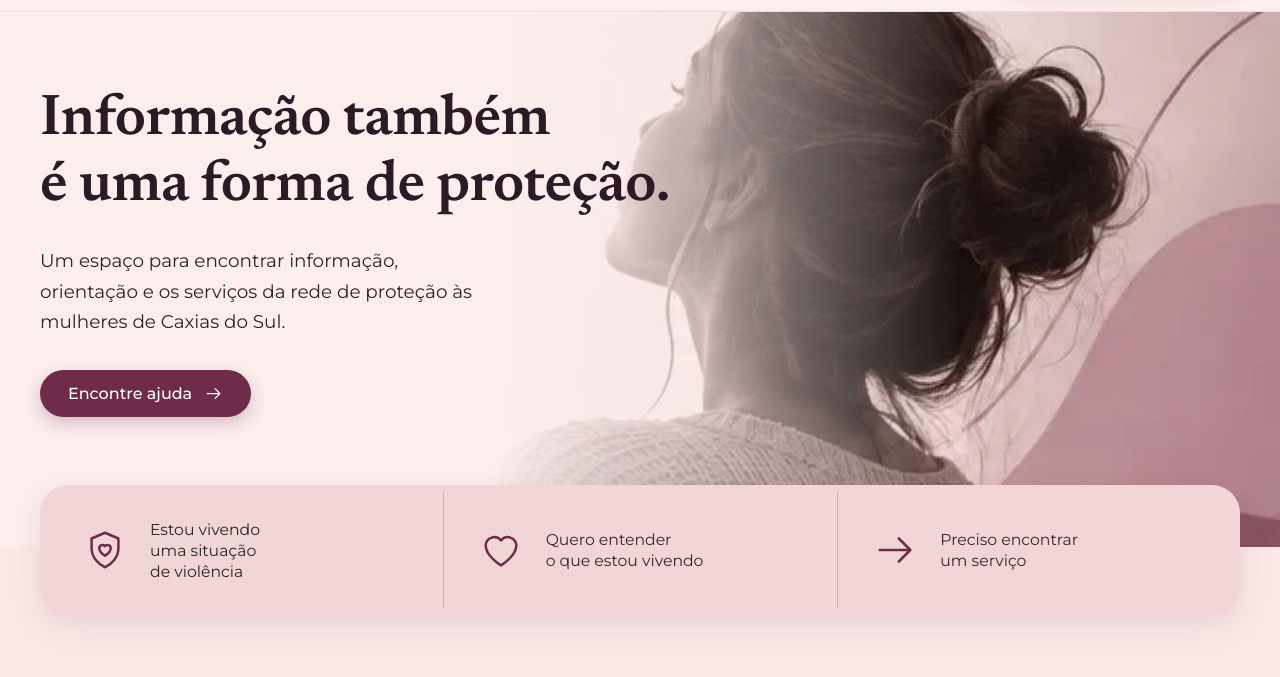
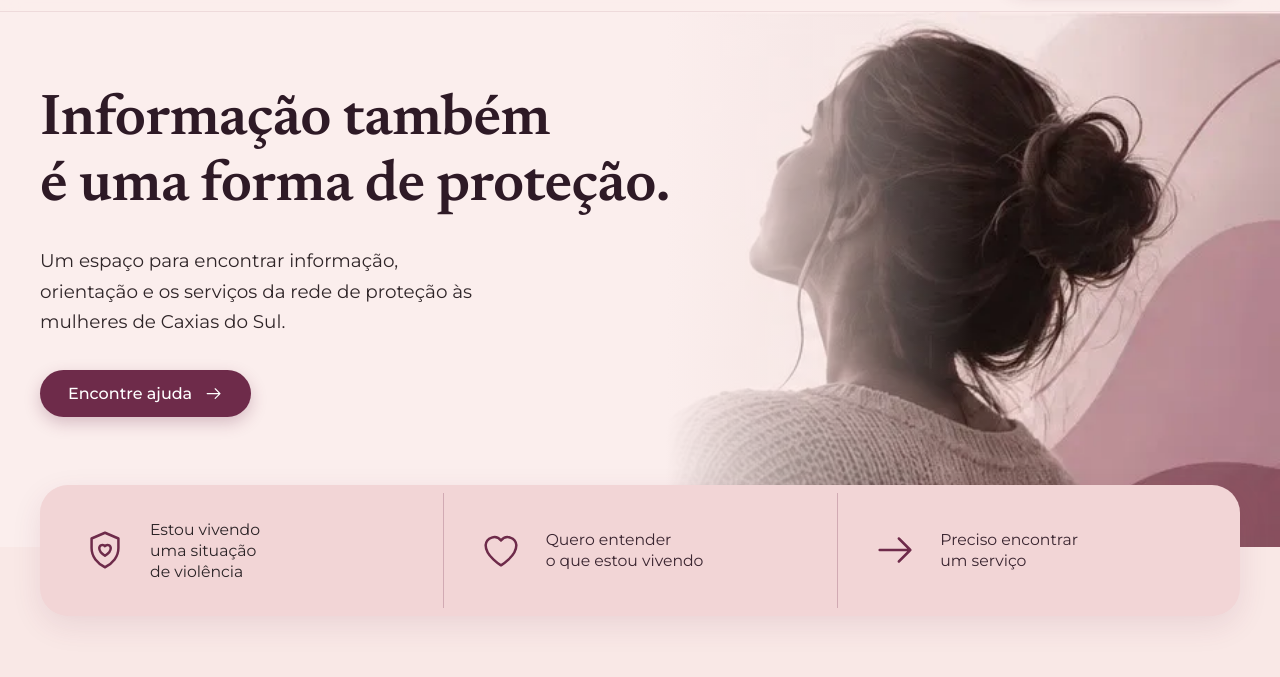
Before and after one commit to Diogo-Dg7/RedeProtWoman, a plain HTML site: page index.html in a window 1280 px wide. Shown: the part 81-758 px from the top of the page. Drawn offline with Linux system fonts and the light colour scheme.

Commit message:
Reduz a foto do hero para seguir a proporção do mockup
Co-Authored-By: Claude Sonnet 5.5 <noreply@anthropic.com>

```diff
--- a/assets/css/style.css
+++ b/assets/css/style.css
@@ -88,9 +88,9 @@ p { margin: 0 0 1em; }
 
 /* 4. HERO */
 .hero { position: relative; overflow: hidden; min-height: 520px; background: var(--bg-soft); }
-.hero-art { position: absolute; inset: 0 0 0 38%; }
-.hero-art img { width: 100%; height: 100%; object-fit: cover; object-position: right center; }
-.hero-art::after { content: ""; position: absolute; inset: 0; background: linear-gradient(90deg, var(--bg-soft) 0%, rgba(251, 238, 237, .55) 28%, transparent 60%); }
+.hero-art { position: absolute; inset: 0 0 0 52%; }
+.hero-art img { width: 100%; height: 100%; object-fit: cover; object-position: right bottom; }
+.hero-art::after { content: ""; position: absolute; inset: 0; background: linear-gradient(90deg, var(--bg-soft) 0%, rgba(251, 238, 237, .5) 22%, transparent 50%); }
 .hero-inner { position: relative; z-index: 2; padding-block: 76px 130px; max-width: 700px; margin-left: max(24px, calc((100% - var(--wrap)) / 2)); }
 .hero h1 { margin-bottom: 26px; }
 .hero p { font-size: 1.15rem; max-width: 460px; margin-bottom: 32px; color: #2f2528; }
@@ -243,7 +243,7 @@ p { margin: 0 0 1em; }
   .main-nav a { padding: 14px 0; border-bottom: 1px solid var(--line); }
   .main-nav .nav-help { display: inline-flex; margin-top: 16px; justify-content: center; }
   .hero { min-height: 0; }
-  .hero-art { inset: 0 0 0 30%; opacity: .9; }
+  .hero-art { inset: 0 0 0 46%; opacity: .95; }
   .hero-inner { padding-block: 56px 110px; }
   .why { grid-template-columns: 1fr; }
   .cycle { grid-template-columns: 1fr; gap: 32px; }
```
